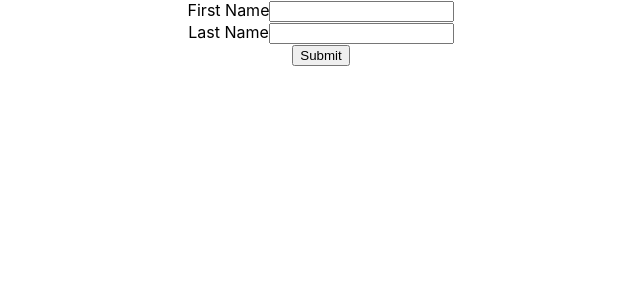
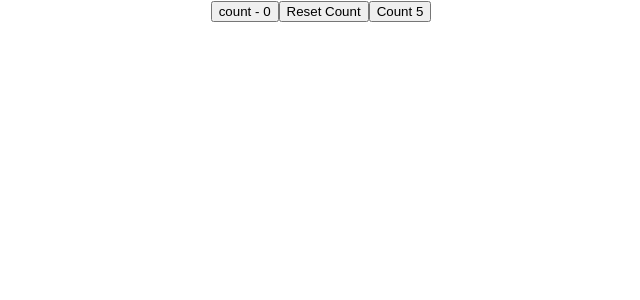
Before and after one commit to meekailkhan/React_Intro, a React (Create React App) app: page / in a window 1280 px wide. Shown: the top 300 px of the page, without its empty margins (319-959 px from the left). Built offline with nearby package versions, Linux system fonts and the light colour scheme.

Commit message:
react rendring

```diff
--- a/src/App.js
+++ b/src/App.js
@@ -1,16 +1,17 @@
 // import logo from './logo.svg';
 import React,{useReducer} from 'react';
 import './App.css';
-import Reduce2DataFetching from './components/Reduce2DataFetching';
-import Parent from './components/Parent';
-import UseMemoCounter from './components/UseMemoCounter';
-import InputFocus from './components/InputFocus';
-import HookTimer from './components/HookTimer';
-import DockTitle from './components/DockTitle';
-import DockTitleTwo from './components/DockTitleTwo';
-import CustomCounter from './components/CustomCounter';
-import CustomCounterTwo from './components/CustomCounterTwo';
-import CustomForm from './components/CustomForm';
+import UseState from './components/useState.js/UseState';
+// import Reduce2DataFetching from './components/Reduce2DataFetching';
+// import Parent from './components/Parent';
+// import UseMemoCounter from './components/UseMemoCounter';
+// import InputFocus from './components/InputFocus';
+// import HookTimer from './components/HookTimer';
+// import DockTitle from './components/DockTitle';
+// import DockTitleTwo from './components/DockTitleTwo';
+// import CustomCounter from './components/CustomCounter';
+// import CustomCounterTwo from './components/CustomCounterTwo';
+// import CustomForm from './components/CustomForm';
 // import ReducerA from './components/ReducerA';
 // import ReducerB from './components/ReducerB';
 // import ReducerC from './components/ReducerC';
@@ -161,7 +162,9 @@ function App() {
       {/* <CustomCounter />
       <CustomCounterTwo /> */}
 
-      <CustomForm />
+      {/* <CustomForm /> */}
+      <UseState />
+
     </div>
   );
 }
--- /dev/null
+++ b/src/components/useState.js/UseState.js
@@ -0,0 +1,16 @@
+import React,{useState} from 'react'
+
+const UseState = () => {
+    const [count,setCount] = useState(0);
+
+  return (
+    <div>
+      <button onClick={()=> setCount(c => c + 1)}>count - {count}</button>
+      <button onClick={()=> setCount(0)}>Reset Count</button>
+      <button onClick={()=> setCount(5)}>Count 5</button>
+      {console.log('use state rander')}
+    </div>
+  )
+}
+
+export default UseState
--- a/src/index.js
+++ b/src/index.js
@@ -6,9 +6,9 @@ import reportWebVitals from './reportWebVitals';
 
 const root = ReactDOM.createRoot(document.getElementById('root'));
 root.render(
-  <React.StrictMode>
+  // <React.StrictMode>
     <App />
-  </React.StrictMode>
+  // {/* </React.StrictMode> */}
 );
 
 // If you want to start measuring performance in your app, pass a function
```
